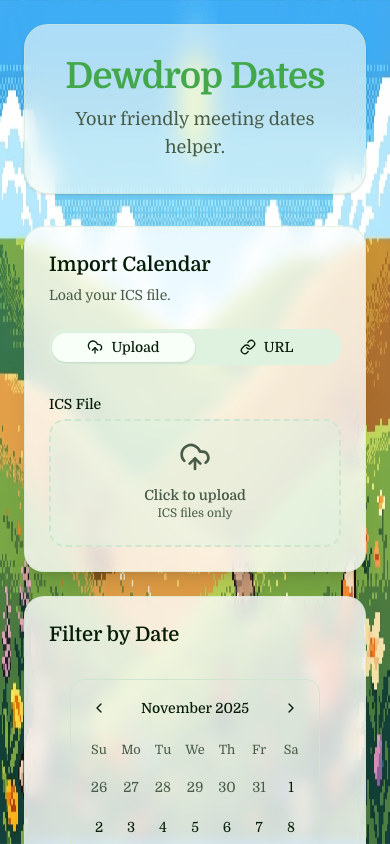
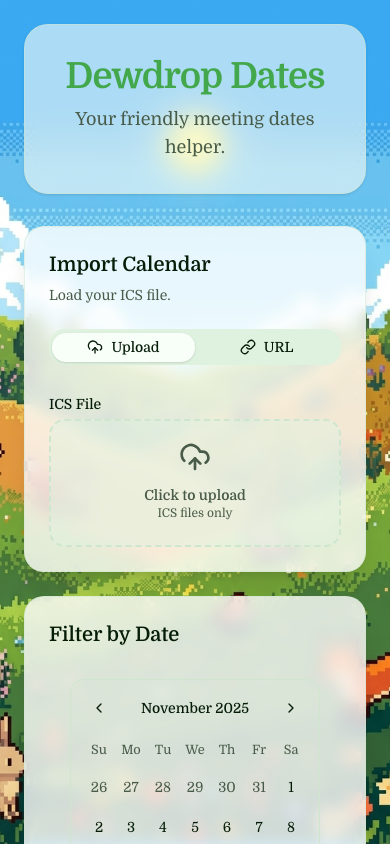
Before and after one commit to Inovvia/dewdrop-dates, a SvelteKit app: page / in a window 390 px wide. Shown: the top 844 px of the page. Built offline with nearby package versions, Linux system fonts and the light colour scheme.

Commit message:
Better mobile UI

```diff
--- a/src/app.css
+++ b/src/app.css
@@ -158,6 +158,14 @@
     background-repeat: no-repeat;
   }
 
+  /* Mobile/Tablet: Use vertical background */
+  @media (max-width: 768px) {
+    body {
+      background-image: url('/vertical-background.jpg');
+      background-size: cover;
+    }
+  }
+
   /* Custom Scrollbar */
   ::-webkit-scrollbar {
     width: 12px;
```
Also changed, not shown: static/vertical-background.jpg (added).
